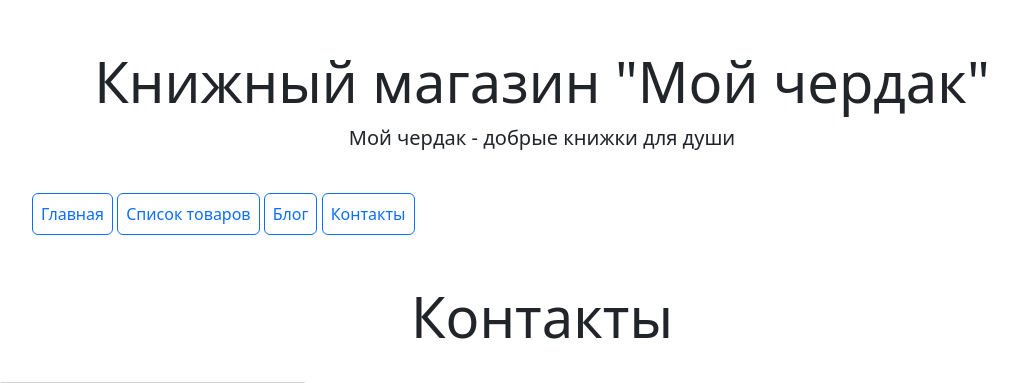
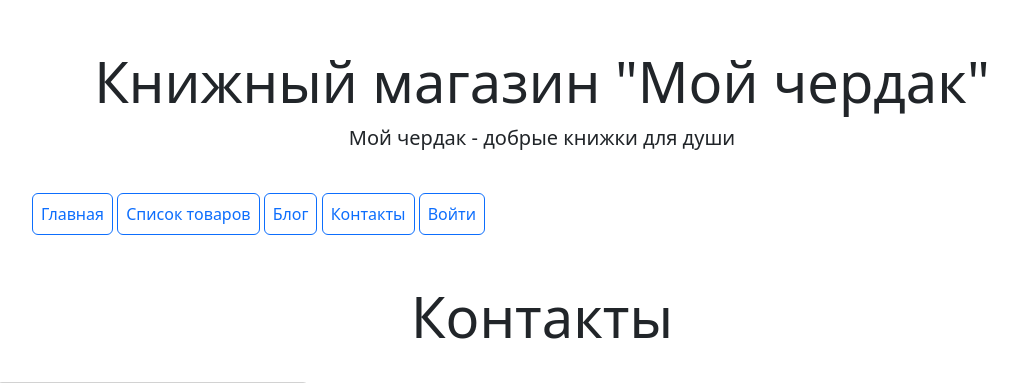
Before and after one commit to marie-george/djangoproject, a Django app: page /contacts/ in a window 1280 px wide. Shown: the top 383 px of the page, without its empty margins (98-1116 px from the left). Run offline with Django 4.2, Linux system fonts and the light colour scheme.

Commit message:
main menu - added new buttons

```diff
--- a/catalog/templates/catalog/includes/inc_main_menu.html
+++ b/catalog/templates/catalog/includes/inc_main_menu.html
@@ -3,4 +3,10 @@
     <a class="p-2 btn btn-outline-primary" href="{% url 'catalog:product_list' %}">Список товаров</a>
     <a class="p-2 btn btn-outline-primary" href="{% url 'catalog:blog_list' %}">Блог</a>
     <a class="p-2 btn btn-outline-primary" href="{% url 'catalog:contacts' %}">Контакты</a>
+    {% if user.is_authenticated %}
+    <a class="p-2 btn btn-outline-primary" href="{% url 'users:profile' %}">Профиль</a>
+    <a class="p-2 btn btn-outline-primary" href="{% url 'users:logout' %}">Выйти</a>
+    {% else %}
+    <a class="p-2 btn btn-outline-primary" href="{% url 'users:login' %}">Войти</a>
+    {% endif %}
 </nav>
```
